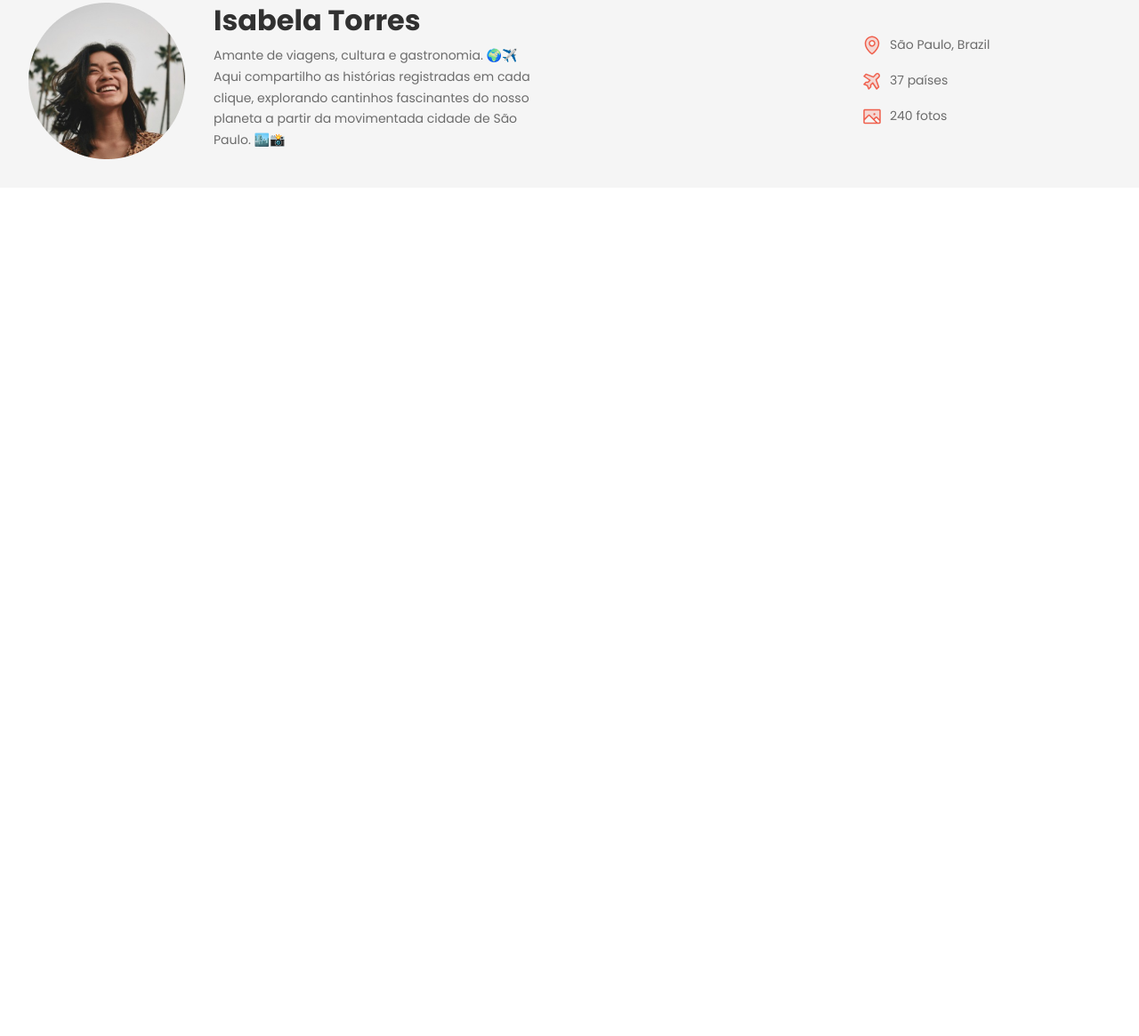
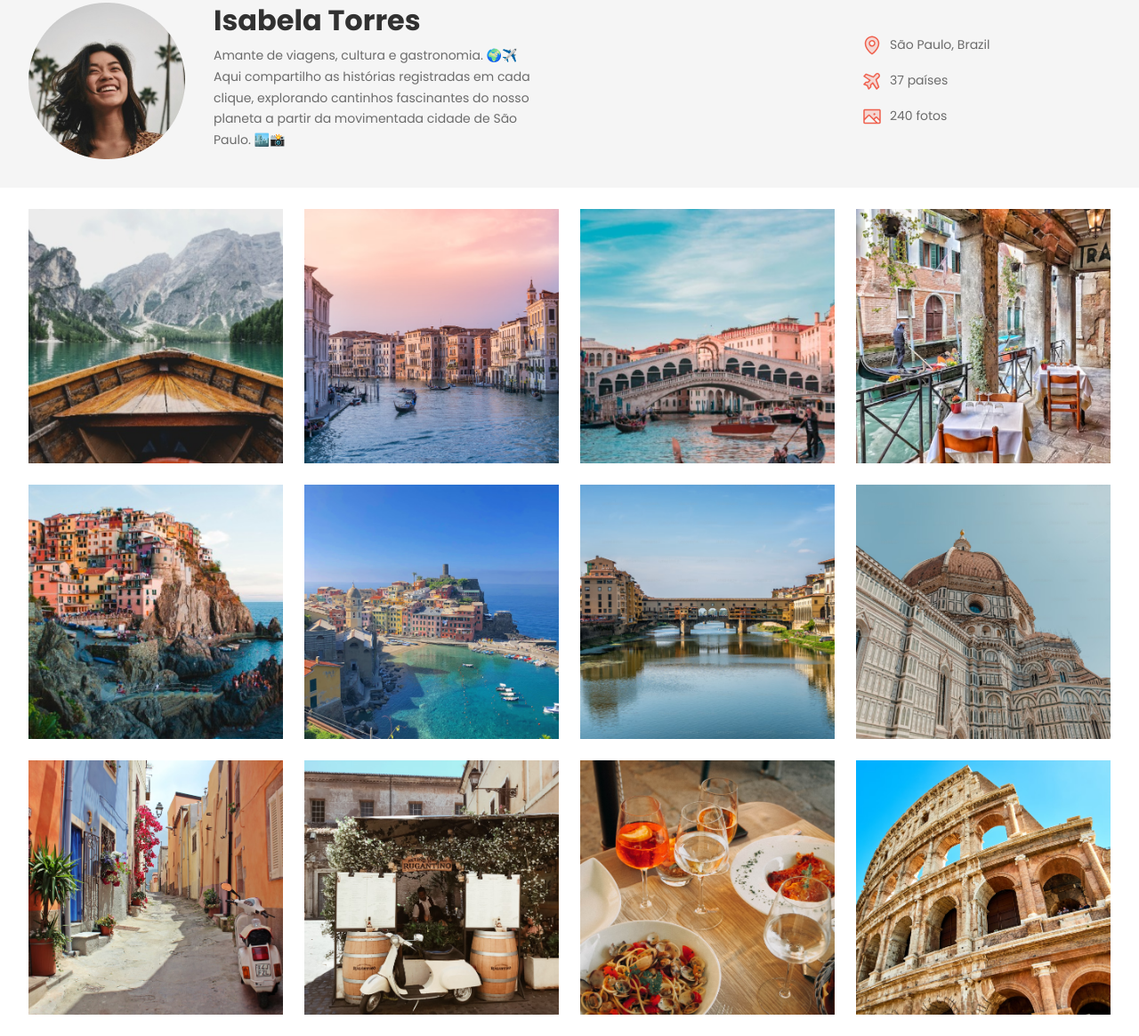
Before and after one commit to zecmagalhaes/project-travelgram, a plain HTML site: page index.html in a window 1280 px wide. Shown: the part 115-1280 px from the top of the page at 89% size. Before the commit the page ends 800 px from the top, so only its background shows below. Drawn offline with Linux system fonts and the light colour scheme.

Commit message:
feat: create main gallery done

```diff
--- a/index.html
+++ b/index.html
@@ -31,7 +31,6 @@
         </li>
       </ul>
     </nav>
-
     <header>
       <div class="container">
         <div id="profile">
@@ -62,5 +61,20 @@
         </ul>
       </div>
     </header>
+  </div>
+  <main class="container">
+    <img src="assets/images/Image 01.png" alt="">
+    <img src="assets/images/Image 02.png" alt="">
+    <img src="assets/images/Image 03.png" alt="">
+    <img src="assets/images/Image 04.png" alt="">
+    <img src="assets/images/Image 05.png" alt="">
+    <img src="assets/images/Image 06.png" alt="">
+    <img src="assets/images/Image 07.png" alt="">
+    <img src="assets/images/Image 08.png" alt="">
+    <img src="assets/images/Image 09.png" alt="">
+    <img src="assets/images/Image 10.png" alt="">
+    <img src="assets/images/Image 11.png" alt="">
+    <img src="assets/images/Image 12.png" alt="">
+  </main>
 </body>
 </html>
--- a/styles/index.css
+++ b/styles/index.css
@@ -1,3 +1,4 @@
 @import url(global.css);
 @import url(nav.css);
 @import url(header.css);
+@import url(main.css);
--- /dev/null
+++ b/styles/main.css
@@ -0,0 +1,12 @@
+main {
+  display: flex;
+  flex-wrap: wrap;
+  gap: 24px;
+  padding-block: 24px;
+}
+
+main img {
+  width: 286px;
+  height: 286px;
+  object-fit: cover;
+}
```
